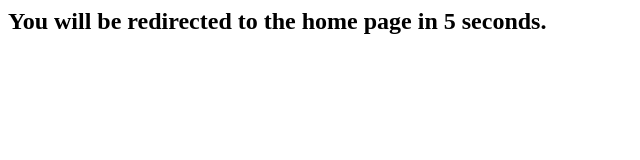
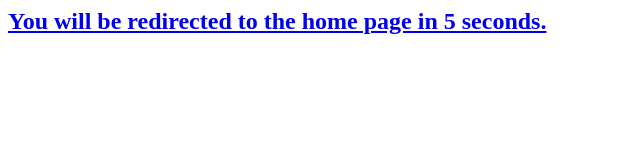
Before and after one commit to toastistired/lunacynjdm.github.io, a plain HTML site: page index.html in a window 1280 px wide. Shown: the whole page, without its empty margins (0-640 px from the left). Drawn offline with Linux system fonts and the light colour scheme.

Commit message:
Update index.html

```diff
--- a/index.html
+++ b/index.html
@@ -1,5 +1,6 @@
 <html>
     <head>
+         <a href="./lunacy.html">
         <meta http-equiv="refresh" content="5;./lunacy.html" />
     </head>
     <body>
```
